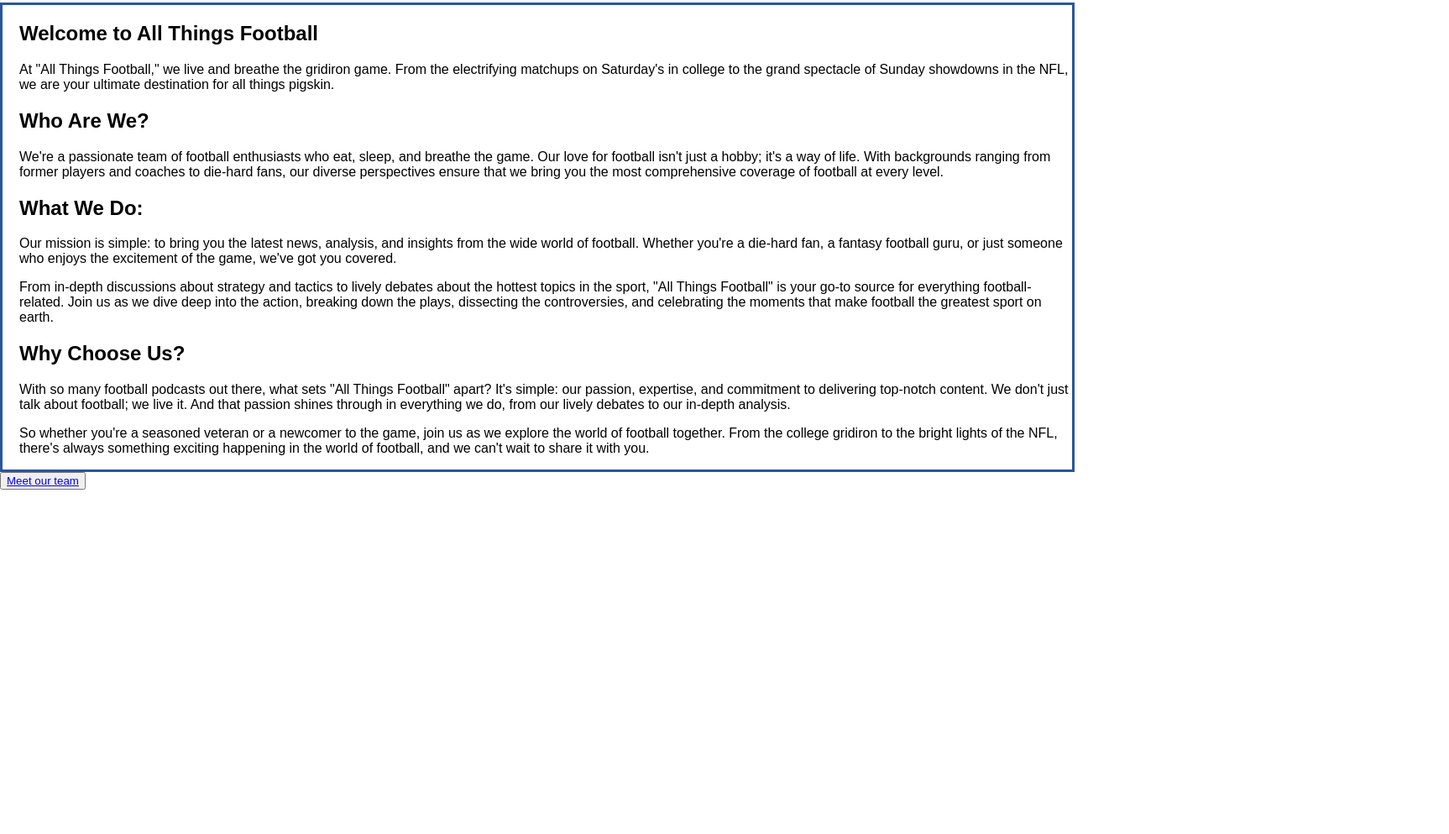
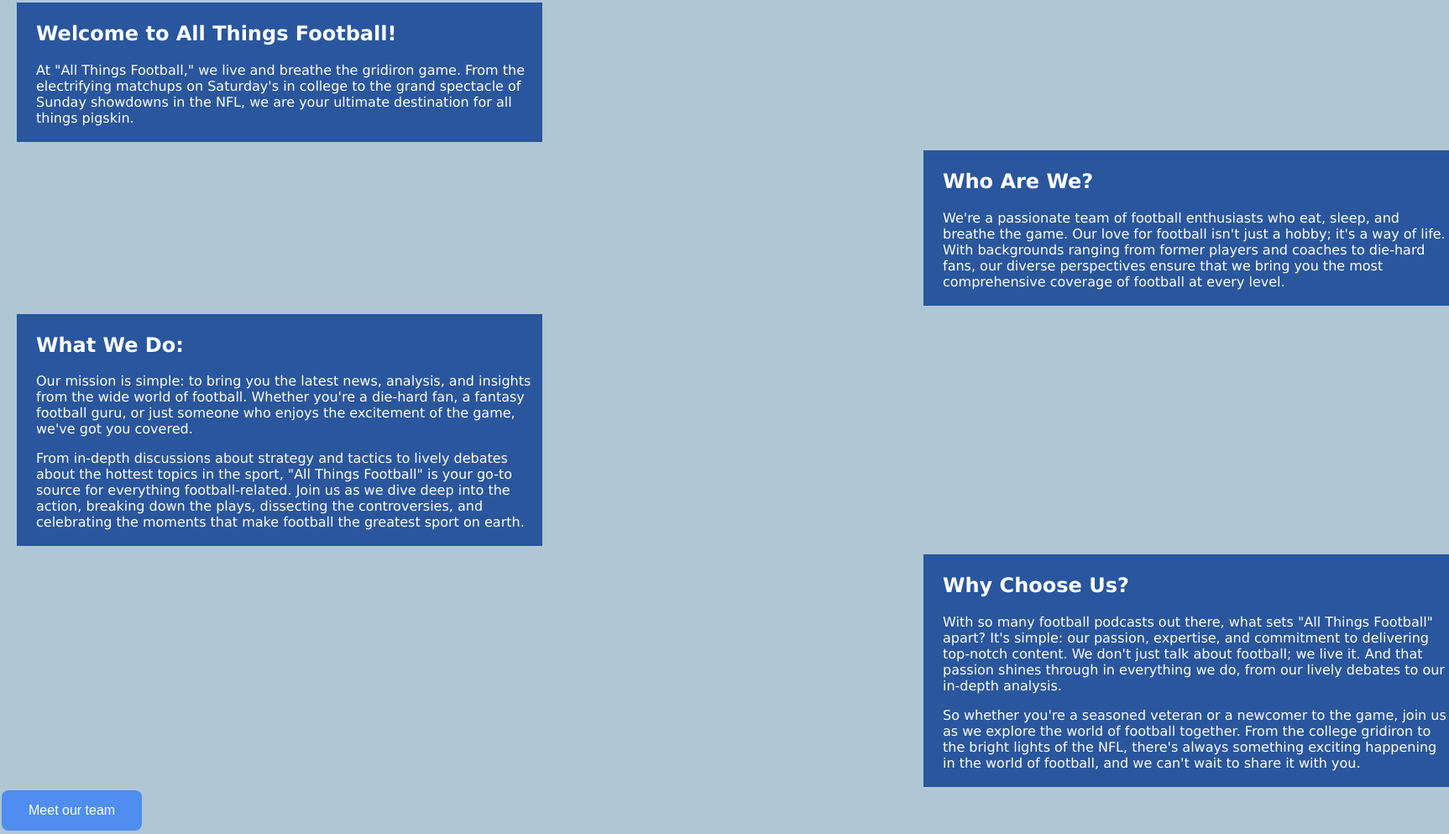
Before and after one commit to gourth/allthingsfootball, a plain HTML site: page aboutus.html in a window 1280 px wide. Shown: the part 87-1080 px from the top of the page at 84% size, 1726 px wide, since content can reach past the window. Before the commit the page ends 800 px from the top, so only its background shows below. Drawn offline with Linux system fonts and the light colour scheme.

Commit message:
edit about us and add social media

```diff
--- a/aboutus.html
+++ b/aboutus.html
@@ -5,8 +5,9 @@
     <meta name="viewport" content="width=device-width, initial-scale=1.0">
     <title>About Us</title>
     <link rel="stylesheet" href="styles.css">
+    <link rel="shortcut icon" type="image/png" href="images/ATF Logo.png">
 </head>
-<body>
+<body class="background">
     <header>
 
         <nav class="navbar">
@@ -25,17 +26,22 @@
   </header>
 
   <div class="intro1">
-  <h2> Welcome to All Things Football</h2>
+  <h2> Welcome to All Things Football!</h2>
   <p> At "All Things Football," we live and breathe the gridiron game. From the electrifying matchups on Saturday's in college to the grand spectacle of Sunday showdowns in the NFL, we are your ultimate destination for all things pigskin. </p>
+    </div>
 
-
+    <div class="intro2">
   <h2>Who Are We?</h2>
   <p>We're a passionate team of football enthusiasts who eat, sleep, and breathe the game. Our love for football isn't just a hobby; it's a way of life. With backgrounds ranging from former players and coaches to die-hard fans, our diverse perspectives ensure that we bring you the most comprehensive coverage of football at every level.</p>
+  </div>
 
+  <div class="intro3">
   <h2>What We Do:</h2>
   <p>Our mission is simple: to bring you the latest news, analysis, and insights from the wide world of football. Whether you're a die-hard fan, a fantasy football guru, or just someone who enjoys the excitement of the game, we've got you covered.</p>
   <p>From in-depth discussions about strategy and tactics to lively debates about the hottest topics in the sport, "All Things Football" is your go-to source for everything football-related. Join us as we dive deep into the action, breaking down the plays, dissecting the controversies, and celebrating the moments that make football the greatest sport on earth.</p>
+  </div>
 
+  <div class="intro4">
   <h2>Why Choose Us?</h2>
   <p>With so many football podcasts out there, what sets "All Things Football" apart? It's simple: our passion, expertise, and commitment to delivering top-notch content. We don't just talk about football; we live it. And that passion shines through in everything we do, from our lively debates to our in-depth analysis.</p>
   <p>So whether you're a seasoned veteran or a newcomer to the game, join us as we explore the world of football together. From the college gridiron to the bright lights of the NFL, there's always something exciting happening in the world of football, and we can't wait to share it with you.</p>
--- a/styles.css
+++ b/styles.css
@@ -29,7 +29,7 @@ nav ul li a {
 }
 
 nav ul li a:hover {
-    background-color: #555; /* Background color of the navigation links on hover */
+    background-color: rgb(79, 141, 240); /* Background color of the navigation links on hover */
 }
 
 .content {
@@ -55,6 +55,18 @@ nav ul li a:hover {
     height: auto; /* Let the height adjust automatically to maintain aspect ratio */
     max-width: 100%; /* Ensure the image doesn't exceed the container's width */
     max-height: 100%; /* Ensure the image doesn't exceed the container's height */
+}
+
+.icon {
+  width: 50px;
+  height: 50px;
+  margin: 10px;
+  font-size: 25px;
+  color: white;
+}
+
+.icon:hover {
+  color: grey/* Change color on hover */
 }
 
 *** About us page ****
@@ -102,5 +114,98 @@ nav ul li a:hover {
     border: 3px solid rgb(41, 86, 157); /* Add a bottom border */
     padding-left: 20px;
     margin-top: 10px;
-    padding: -10px;
+    margin-left: 20px;
+    margin-right: 20px;
+    overflow-wrap: break-word;
+    inline-size: 600px;
+    font-family: Verdana, Geneva, Tahoma, sans-serif;
+    background-color: rgb(41, 86, 157);
+    color: white;
+
+
   }
+
+  .intro2 {
+    border: 3px solid rgb(41, 86, 157); /* Add a bottom border */
+    padding-left: 20px;
+    margin-top: 10px;
+    margin-left: 1100px;
+    margin-right: 20px;
+    overflow-wrap: break-word;
+    inline-size: 600px;
+    font-family: Verdana, Geneva, Tahoma, sans-serif;
+    background-color: rgb(41, 86, 157);
+    color: white;
+
+  }
+
+  .intro3 {
+    border: 3px solid rgb(41, 86, 157); /* Add a bottom border */
+    padding-left: 20px;
+    margin-top: 10px;
+    margin-left: 20px;
+    margin-right: 20px;
+    overflow-wrap: break-word;
+    inline-size: 600px;
+    font-family: Verdana, Geneva, Tahoma, sans-serif;
+    background-color: rgb(41, 86, 157);
+    color: white;
+
+  }
+
+  .intro4 {
+    border: 3px solid rgb(41, 86, 157); /* Add a bottom border */
+    padding-left: 20px;
+    margin-top: 10px;
+    margin-left: 1100px;
+    margin-right: 20px;
+    overflow-wrap: break-word;
+    inline-size: 600px;
+    font-family: Verdana, Geneva, Tahoma, sans-serif;
+    background-color: rgb(41, 86, 157);
+    color: white;
+
+  }
+
+
+  .background {
+    background-color: rgb(175, 198, 211)
+  }
+  /* Button styles */
+#meet-team-btn {
+    background-color: rgb(79, 141, 240);
+    border: none;
+    color: white;
+    padding: 15px 32px; /* Padding around text */
+    text-align: center;
+    text-decoration: none;
+    display: inline-block;
+    font-size: 16px;
+    margin: 4px 2px;
+    cursor: pointer;
+    border-radius: 8px; /* Rounded corners */
+  }
+
+  /* Hover effect */
+  #meet-team-btn:hover {
+    background-color: rgb(41, 86, 157);
+  }
+
+  /* Anchor (link) styles */
+  #meet-team-btn a {
+    color: white; /* Link color */
+    text-decoration: none; /* Remove underline */
+  }
+
+  /* Adjust anchor styles on hover */
+  #meet-team-btn a:hover {
+    color: white; /* Link color on hover */
+    text-decoration: none; /* Remove underline on hover */
+  }
+
+  .image-container img[alt="Chase"] {
+    height: auto;
+    max-height: 600px; /* Adjust this value as needed */
+    width: auto;
+    max-width: 100%; /* This ensures the image scales proportionally */
+  }
```
Also changed, not shown: index.html (+12 -1 lines), team.html (+4 -3 lines), images/Chase.JPEG (added).
